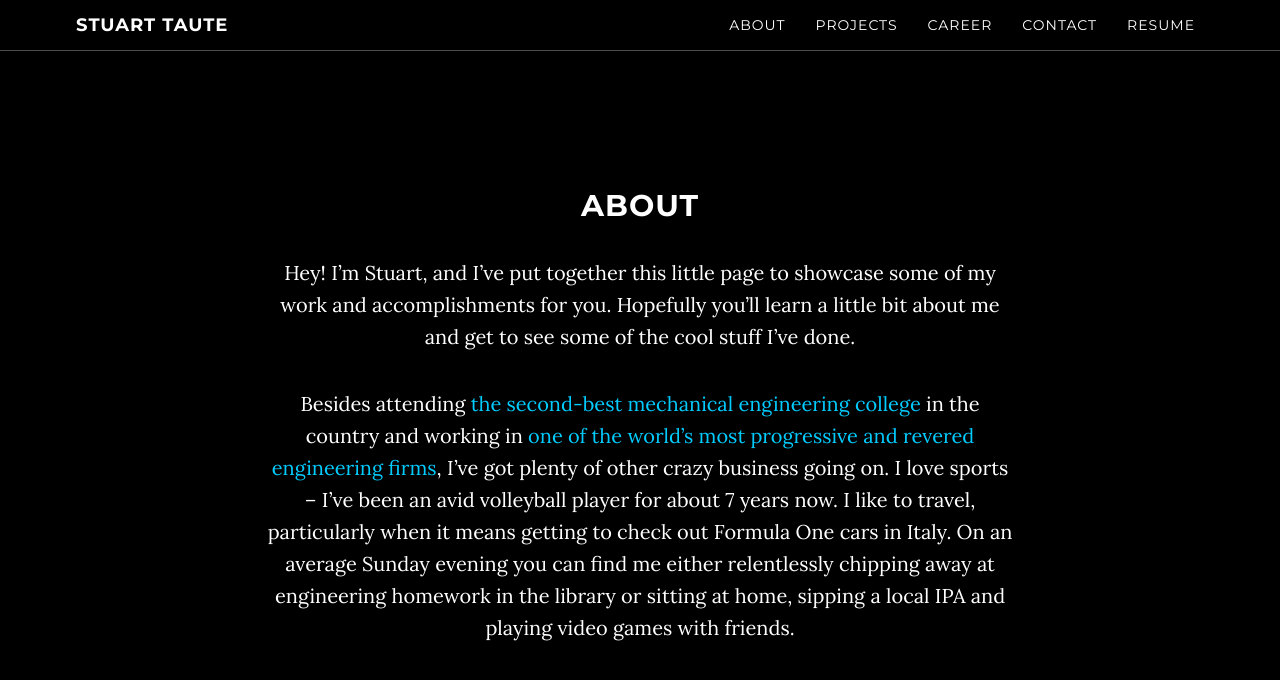
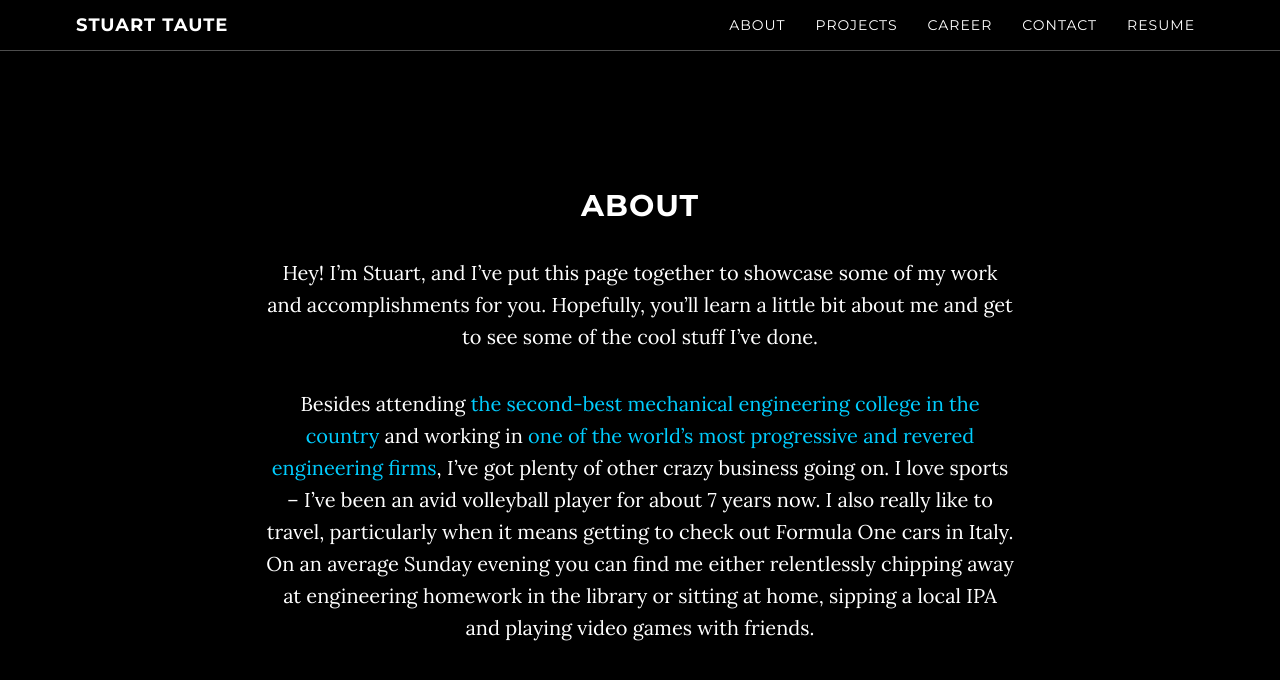
Before and after one commit to stuartweb/stuart-taute.github.io, a Jekyll site: the page built from index.html, in a window 1280 px wide and 900 px high, scrolled down 961 px. Shown: the top 680 px of the window. Built offline with Jekyll 4.4.1, drawn with Linux system fonts in a browser that asks for light colours; comment, search, counter and statistics services are not loaded; some of the changed text lies outside the part shown.

```diff
--- a/_data/projects.yml
+++ b/_data/projects.yml
@@ -1,6 +1,6 @@
   - platform: "MagLev Prototype"
     language: "December 2015 - Present"
-    description: "A nascent model for using generative electromagnets to achieve massive propulsion on a rail. This project promises to serve as both an opportunity to independently explore the potential for expansion and improvement in MagLev technology as well as an edifying academic experience."
+    description: "A nascent model for using generative electromagnets to achieve massive propulsion on a rail. This project promises to serve as both an opportunity to independently explore the potential for expansion and improvement in MagLev technology as well as an edifying personal experience."
 
   - platform: "Fabricated and Constructed Wooden Bar"
     language: "December 2014 - March 2014"
--- a/about.html
+++ b/about.html
@@ -6,6 +6,6 @@ title: About
 ---
 ## About
 
-Hey! I'm Stuart, and I've put together this little page to showcase some of my work and accomplishments for you. Hopefully you'll learn a little bit about me and get to see some of the cool stuff I've done.
+Hey! I'm Stuart, and I've put this page together to showcase some of my work and accomplishments for you. Hopefully, you'll learn a little bit about me and get to see some of the cool stuff I've done.
 
-Besides attending <a href="http://www.coe.gatech.edu/stats-and-rankings">the second-best mechanical engineering college</a> in the country and working in <a href="http://haskell.com/About/Performance">one of the world's most progressive and revered engineering firms</a>, I've got plenty of other crazy business going on. I love sports -- I've been an avid volleyball player for about 7 years now. I like to travel, particularly when it means getting to check out Formula One cars in Italy. On an average Sunday evening you can find me either relentlessly chipping away at engineering homework in the library or sitting at home, sipping a local IPA and playing video games with friends.
+Besides attending <a href="http://www.coe.gatech.edu/stats-and-rankings">the second-best mechanical engineering college in the country</a> and working in <a href="http://haskell.com/About/Performance">one of the world's most progressive and revered engineering firms</a>, I've got plenty of other crazy business going on. I love sports -- I've been an avid volleyball player for about 7 years now. I also really like to travel, particularly when it means getting to check out Formula One cars in Italy. On an average Sunday evening you can find me either relentlessly chipping away at engineering homework in the library or sitting at home, sipping a local IPA and playing video games with friends.
```
Also changed, not shown: _config.yml (line endings or trailing spaces).
